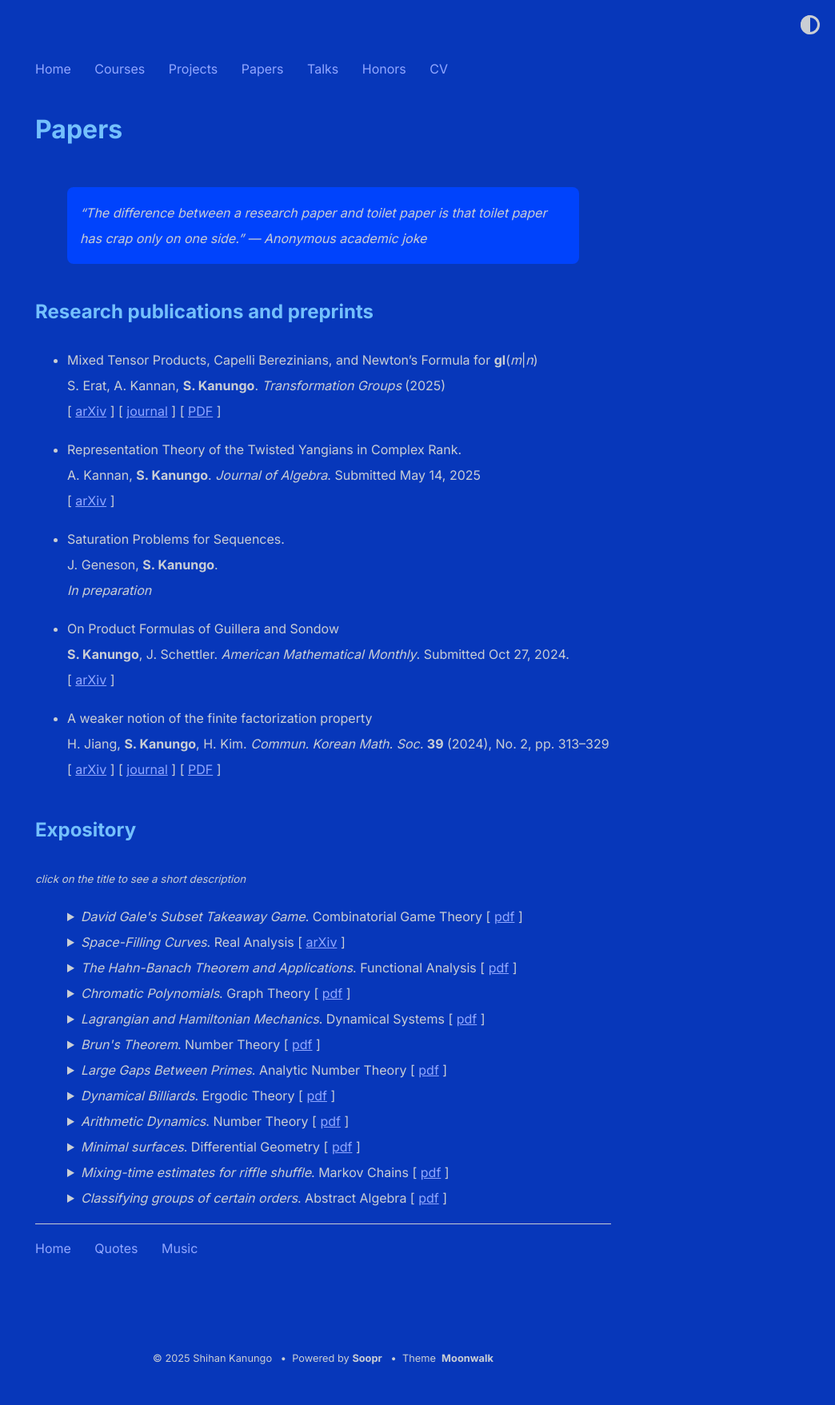
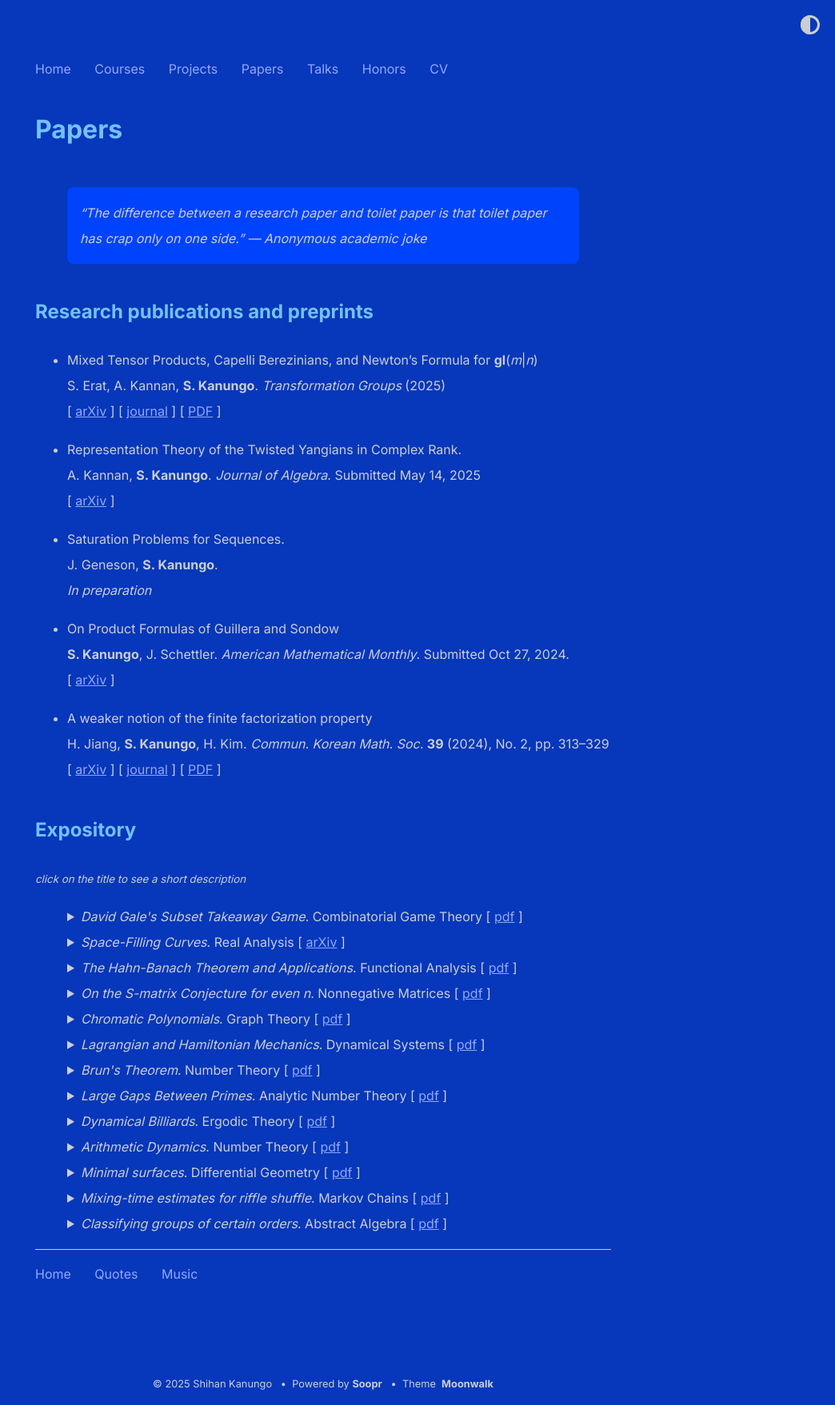
Before and after one commit to shihankanungo/shihankanungo.github.io, a Jekyll site: the page built from papers.md, in a window 1280 px wide. Shown: the whole page at 80% size, without its empty margins (236-1280 px from the left). Built offline with Jekyll 4.4.1, drawn with Linux system fonts in a browser that asks for light colours; before the commit the page ends 1725 px from its top, so only the background shows below that.

Commit message:
Update papers.md

```diff
--- a/papers.md
+++ b/papers.md
@@ -52,6 +52,11 @@ title: Papers
 <details>
   <summary><i>The Hahn-Banach Theorem and Applications</i>. Functional Analysis [ <a href="hbt.pdf">pdf</a> ] </summary>
   <small>We explore the Hahn–Banach Theorem’s foundational role in functional analysis and its critical applications in mathematical finance. Through both conceptual exposition and a worked example, we demonstrate how the theorem enables the extension of pricing functionals and underpins the existence of risk-neutral measures in arbitrage-free markets.<br></small><br>
+</details>
+
+<details>
+  <summary><i>On the S-matrix Conjecture for even n</i>. Nonnegative Matrices [ <a href="smatrix.pdf">pdf</a> ] </summary>
+  <small>Motivated with a problem in spectroscopy, Sloane and Harwit conjectured in 1976 what is the minimal Frobenius norm of the inverse of a matrix having all entries from the interval [0,1]. This is known as the <i>S</i>-matrix conjecture. In 1987, Cheng proved their conjecture in the case of odd dimensions, while for even dimensions he obtained a slightly weaker lower bound for the norm. In this report we discuss Frankel and Urschel's proof of the <i>S</i>-matrix conjecture for all even <i>n</i> larger than a small constant.<br></small><br>
 </details>
 
 <details>
```
